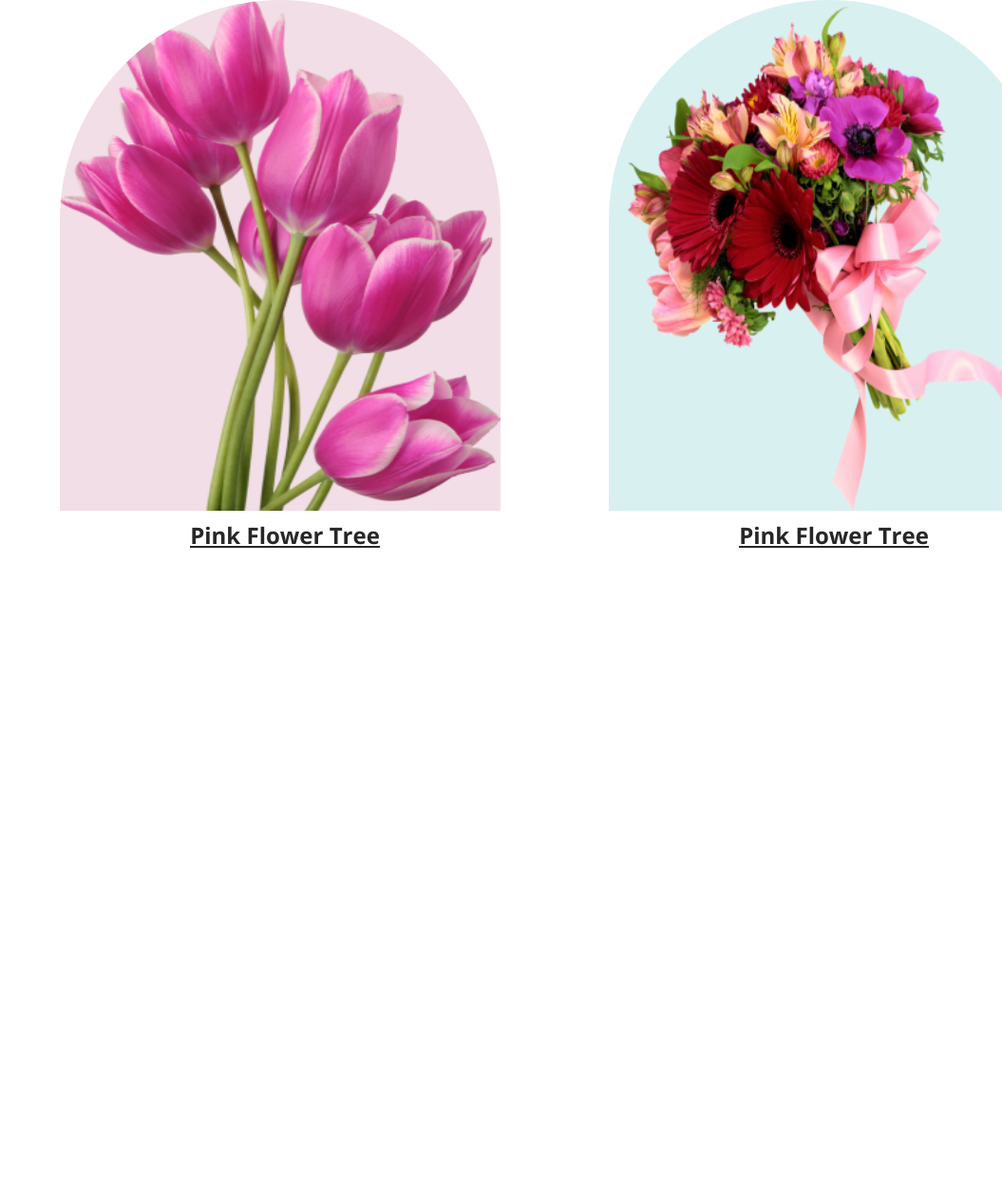
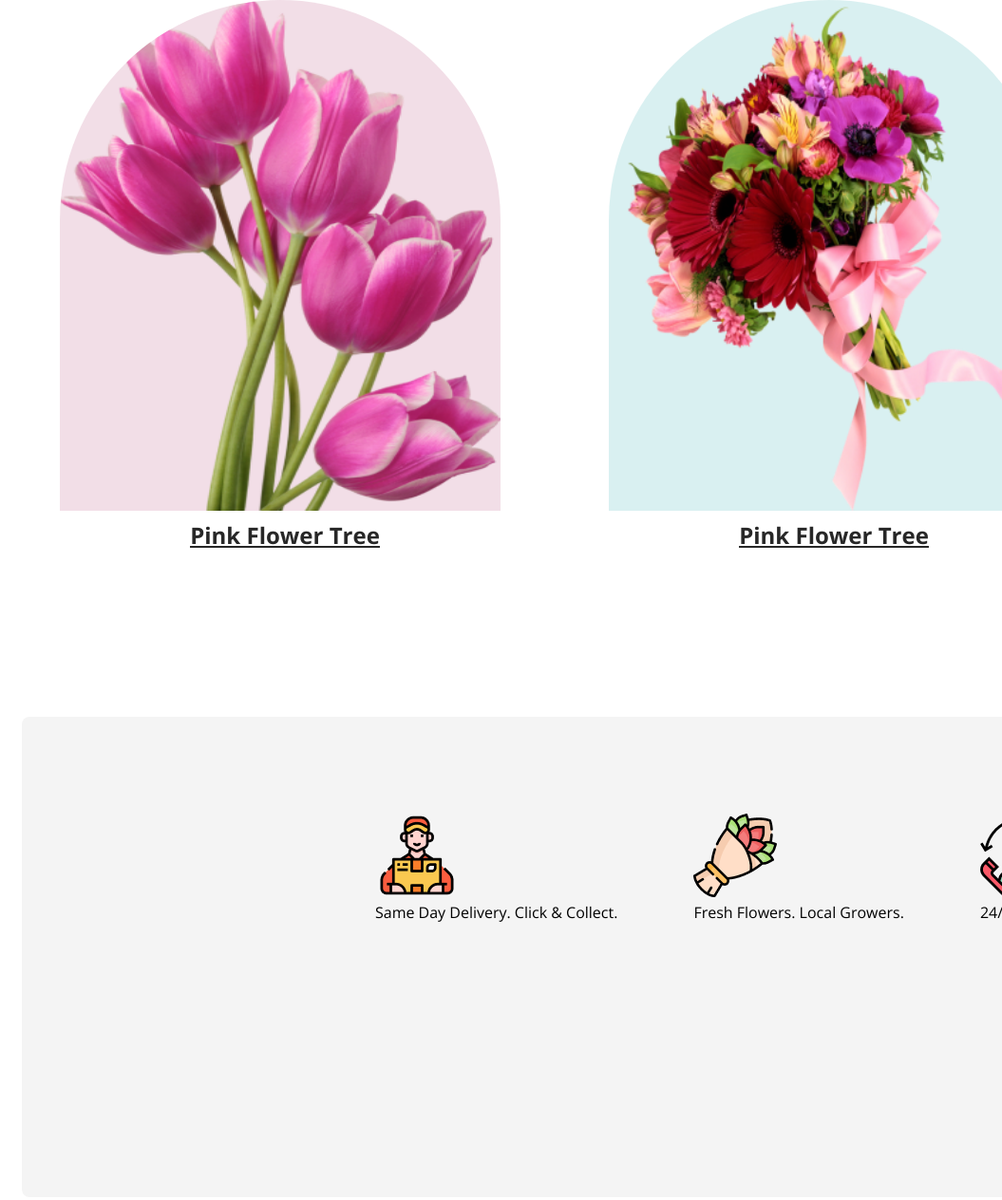
Before and after one commit to sagorahammedcse/flower-shop, a plain HTML site: page index.html in a window 1280 px wide. Shown: the part 1068-2332 px from the top of the page at 95% size, without its empty margins (225-1280 px from the left). Drawn offline with nearby package versions, Linux system fonts and the light colour scheme.

Commit message:
added new line in flower

```diff
--- a/index.html
+++ b/index.html
@@ -39,7 +39,27 @@
             </figure>
 
 
+
         </div>
+
+    </section>
+    <section class="pic4">
+
+            <figure>
+                <img class="pic5" src="image/Group 57.png" alt="">
+                <figcaption>Same Day Delivery. Click & Collect.</figcaption>
+
+            </figure>
+           <figure>
+            <img class="pic6" src="image/Group 58.png" alt="">
+            <figcaption>Fresh Flowers. Local Growers.</figcaption>
+           </figure>
+           <figure>
+
+            <img class="pic7" src="image/Group 59.png" alt="">
+            <figcaption>24/7 Free Support.</figcaption>
+
+           </figure>
 
     </section>
    </main>
--- a/style/flower.css
+++ b/style/flower.css
@@ -34,8 +34,7 @@ body{
 .flower{
     text-align: center;
     background: #FFF;
-    width: 1920px;
-    height: 4867px;
+    max-width: 1920px;
 }
 .section-title{
     color: #272727;
@@ -86,14 +85,55 @@ text-decoration-line: underline;
     border-radius: 300px 300px 0px 0px;
     background: rgba(5, 151, 160, 0.15);
     width: 464px;
-height: 538px;
-flex-shrink: 0;
-margin-right: 10px;
+    height: 538px;
+    flex-shrink: 0;
+    margin-right: 10px;
 }
 .pic3{
     border-radius: 300px 300px 0px 0px;
     background: rgba(71, 125, 17, 0.15);
     width: 464px;
-height: 538px;
-flex-shrink: 0;
+    height: 538px;
+    flex-shrink: 0;
 }
+.pic4{
+    border-radius: 8px;
+    background: rgba(39, 39, 39, 0.05);
+    display: flex;
+    width: 1440px;
+    height: 320px;
+    margin: 150px 240px 150px 240px;
+    padding: 86px 320px 100px 332px;
+
+}
+.pic5{
+    width: 88px;
+    height: 88px;
+    color: rgba(39, 39, 39, 0.80);
+    text-align: center;
+    font-size: 24px;
+    font-weight: 600;
+    line-height: 35px;
+    padding: 86px 320px px 332px;
+
+}
+.pic6{
+    width: 88px;
+    height: 88px;
+    color: rgba(39, 39, 39, 0.80);
+    text-align: center;
+    font-size: 24px;
+    font-weight: 600;
+    line-height: 35px;
+
+}
+.pic7{
+    width: 88px;
+    height: 88px;
+    color: rgba(39, 39, 39, 0.80);
+    text-align: center;
+    font-size: 24px;
+    font-weight: 600;
+    line-height: 35px;
+
+}
```
